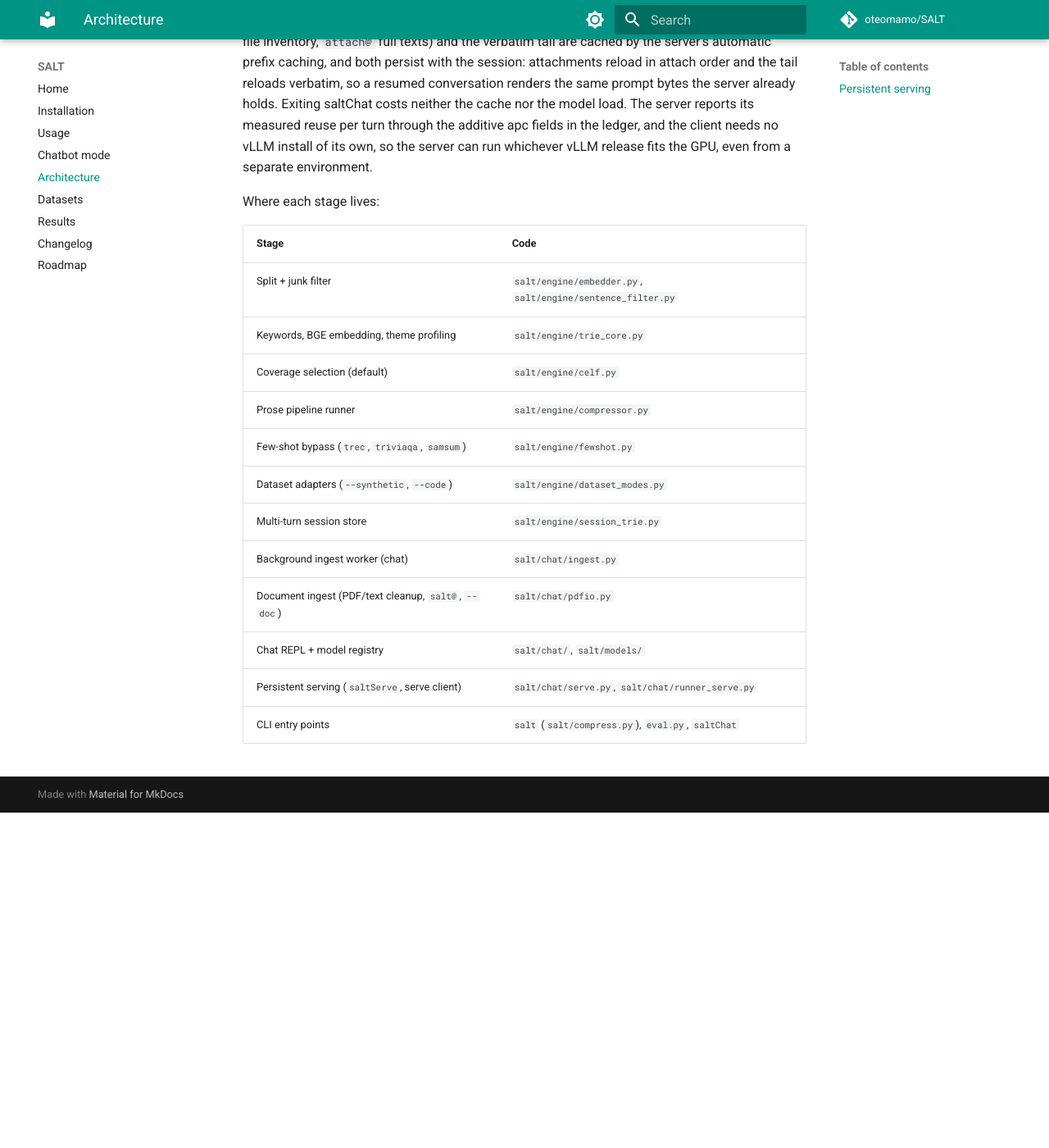
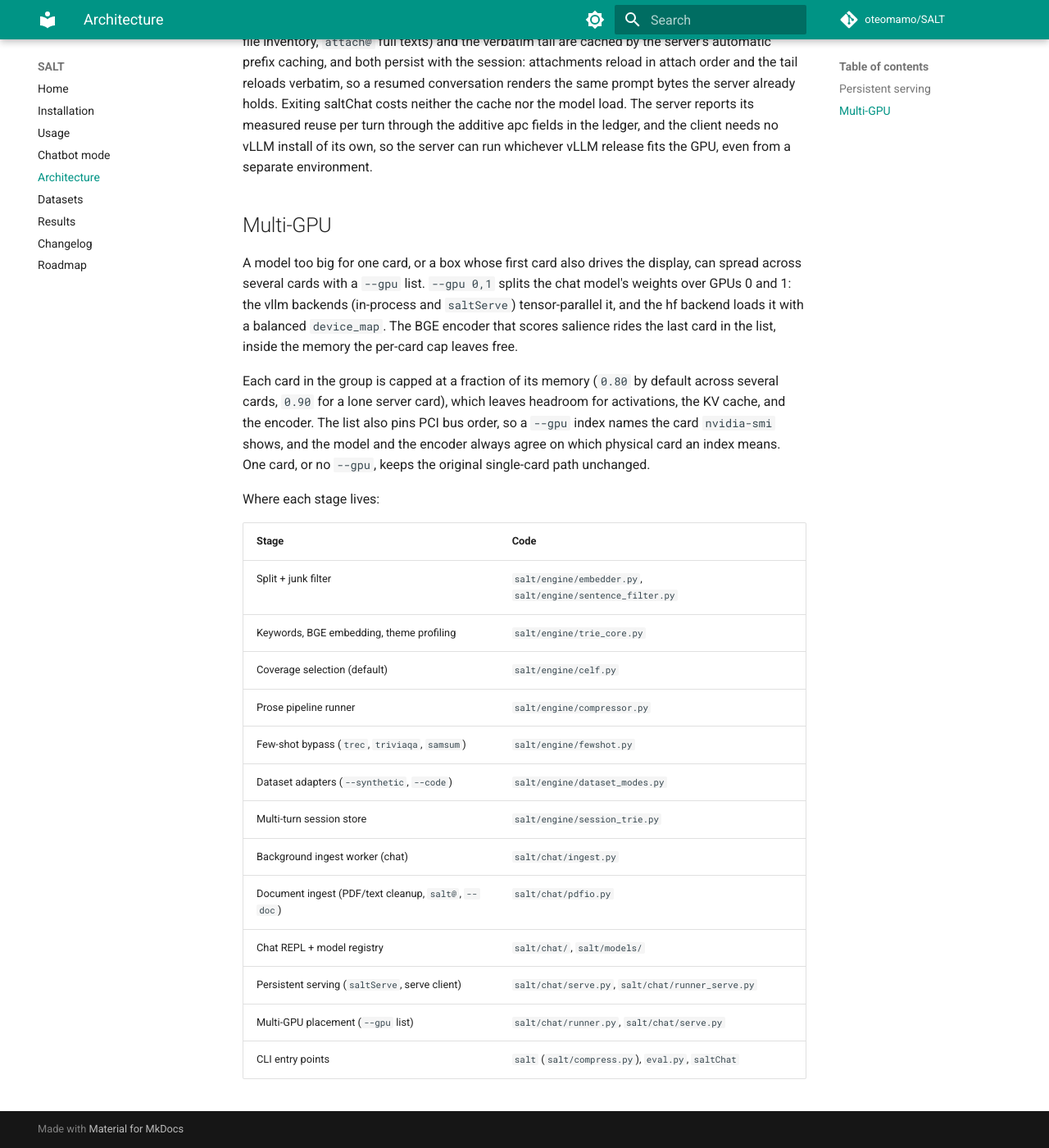
Before and after one commit to oteomamo/SALT, an MkDocs documentation site: the page built from docs/architecture.md, in a window 1280 px wide and 1400 px high, scrolled down 2124 px. Shown: the whole window at 82% size. Built offline with MkDocs 1.6.1 and Material for MkDocs 9.7.7, drawn with Linux system fonts in a browser that asks for light colours; comment, search, counter and statistics services are not loaded; the version menu is left out; before the commit the page ends 3115 px from its top, so only the background shows below that.

Commit message:
v2.9.17 docs site: distill multi-GPU into the architecture page
The multi-GPU goal is complete, so its design is distilled into the
architecture page for this release: a short section on splitting a model
across a --gpu list (tensor parallel on vllm, device_map on hf), the
per-card memory cap, the last-card BGE encoder, and PCI card ordering.
Adds the placement row to the code map. Verified with mkdocs build
--strict.

```diff
--- a/docs/architecture.md
+++ b/docs/architecture.md
@@ -113,6 +113,24 @@ turn through the additive apc fields in the ledger, and the client needs
 no vLLM install of its own, so the server can run whichever vLLM release
 fits the GPU, even from a separate environment.
 
+## Multi-GPU
+
+A model too big for one card, or a box whose first card also drives the
+display, can spread across several cards with a `--gpu` list. `--gpu 0,1`
+splits the chat model's weights over GPUs 0 and 1: the vllm backends
+(in-process and `saltServe`) tensor-parallel it, and the hf backend loads
+it with a balanced `device_map`. The BGE encoder that scores salience
+rides the last card in the list, inside the memory the per-card cap leaves
+free.
+
+Each card in the group is capped at a fraction of its memory (`0.80` by
+default across several cards, `0.90` for a lone server card), which leaves
+headroom for activations, the KV cache, and the encoder. The list also
+pins PCI bus order, so a `--gpu` index names the card `nvidia-smi` shows,
+and the model and the encoder always agree on which physical card an index
+means. One card, or no `--gpu`, keeps the original single-card path
+unchanged.
+
 Where each stage lives:
 
 | Stage | Code |
@@ -128,4 +146,5 @@ Where each stage lives:
 | Document ingest (PDF/text cleanup, `salt@`, `--doc`) | `salt/chat/pdfio.py` |
 | Chat REPL + model registry | `salt/chat/`, `salt/models/` |
 | Persistent serving (`saltServe`, serve client) | `salt/chat/serve.py`, `salt/chat/runner_serve.py` |
+| Multi-GPU placement (`--gpu` list) | `salt/chat/runner.py`, `salt/chat/serve.py` |
 | CLI entry points | `salt` (`salt/compress.py`), `eval.py`, `saltChat` |
--- a/pyproject.toml
+++ b/pyproject.toml
@@ -4,7 +4,7 @@ build-backend = "setuptools.build_meta"
 
 [project]
 name = "salt"
-version = "2.9.16"
+version = "2.9.17"
 description = "SALT: Salience-Aware Lexical Trie for Long-Context Compression"
 readme = "README.md"
 license = "MIT"
```
